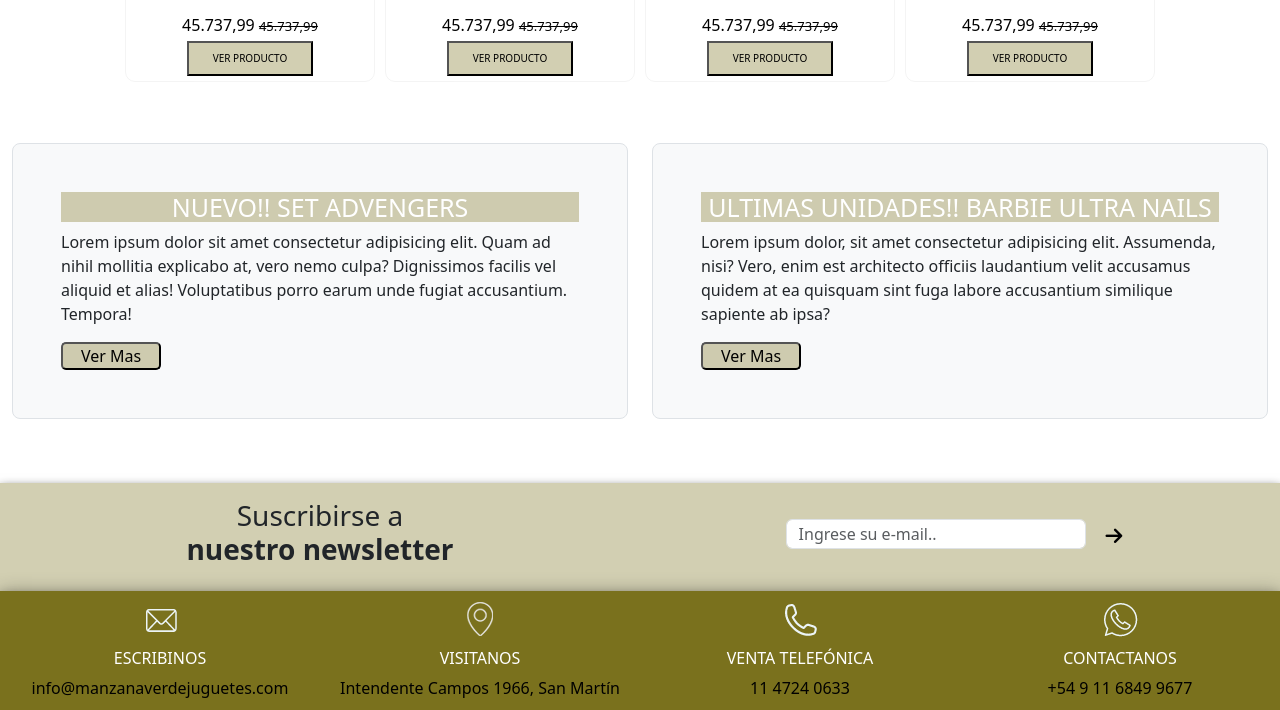
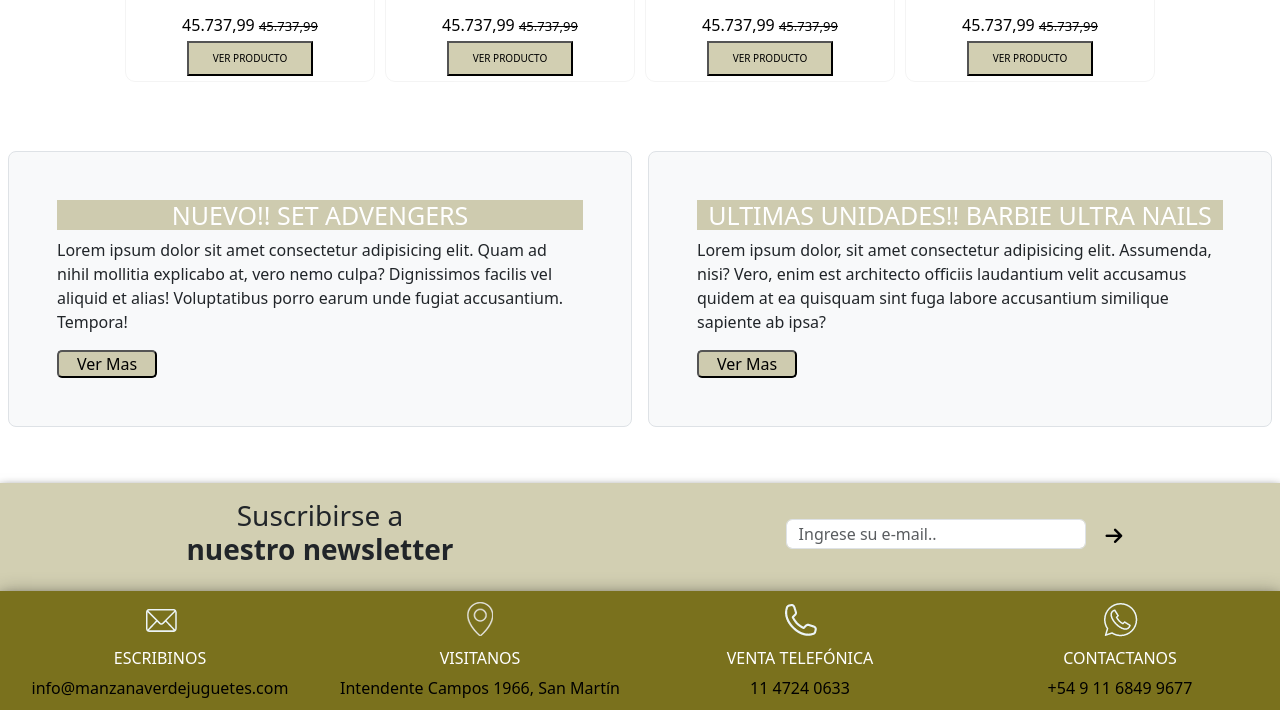
Before and after one commit to mfrancischini/PreEntrega2Francischini, a plain HTML site: page index.html in a window 1280 px wide. Shown: the part 813-1523 px from the top of the page. Drawn offline with nearby package versions, Linux system fonts and the light colour scheme.

Commit message:
Se agrego un p-5 en bloque novedades y se actualizaron tabulaciones codigo

```diff
--- a/index.html
+++ b/index.html
@@ -23,7 +23,7 @@
 </head>
 
 <body>
-
+  <!-- HEADER -->
 
   <header class="navbar navbar-expand-lg">
 
@@ -62,7 +62,7 @@
       </div>
     </div>
   </header>
-
+  <!-- FIN HEADER -->
 
   <p>
   <h2 class="text-center shadow">JUGUETERIA MANZANA VERDE</h2>
@@ -169,29 +169,32 @@
 
     </section>
   </div>
-  <!-- BLOQUE PRODUCTOS -->
+  <!-- FIN BLOQUE PRODUCTOS -->
 
   <!-- BLOQUE NOVEDADES -->
-  <div class="row align-items-md-stretch py-5 mx-auto mb-3">
-    <div class="col-md-6">
+  <div class="row align-items-md-stretch py-5 mx-auto mb-3qu">
+    <div class="col-md-6 p-2">
       <div class="h-100 p-5 bg-body-tertiary border rounded-3">
         <h2>NUEVO!! Set Advengers</h2>
-        <p>Lorem ipsum dolor sit amet consectetur adipisicing elit. Quam ad nihil mollitia explicabo at, vero nemo culpa? Dignissimos facilis vel aliquid et alias! Voluptatibus porro earum unde fugiat accusantium. Tempora!</p>
+        <p>Lorem ipsum dolor sit amet consectetur adipisicing elit. Quam ad nihil mollitia explicabo at, vero nemo
+          culpa? Dignissimos facilis vel aliquid et alias! Voluptatibus porro earum unde fugiat accusantium. Tempora!
+        </p>
         <button class="btn-nov" type="button">Ver Mas</button>
       </div>
     </div>
-    <div class="col-md-6">
+    <div class="col-md-6 p-2">
       <div class="h-100 p-5 bg-body-tertiary border rounded-3">
         <h2>ULTIMAS UNIDADES!! Barbie Ultra Nails</h2>
-        <p>Lorem ipsum dolor, sit amet consectetur adipisicing elit. Assumenda, nisi? Vero, enim est architecto officiis laudantium velit accusamus quidem at ea quisquam sint fuga labore accusantium similique sapiente ab ipsa?</p>
+        <p>Lorem ipsum dolor, sit amet consectetur adipisicing elit. Assumenda, nisi? Vero, enim est architecto officiis
+          laudantium velit accusamus quidem at ea quisquam sint fuga labore accusantium similique sapiente ab ipsa?</p>
         <button class="btn-nov" type="button">Ver Mas</button>
       </div>
     </div>
   </div>
- <!-- BLOQUE FIN NOVEDADES -->
+  <!-- BLOQUE FIN NOVEDADES -->
+
+  <!-- NEWSLETTER -->
   <aside>
-
-    <!-- NEWSLETTER -->
     <div class="container-fluid newsletter">
       <div class="row">
         <div class="col-lg-6 col-md-6 col-sm-12 text-center p-3">
@@ -200,7 +203,8 @@
         <div class="col-lg-6 col-md-6 col-sm-12 text-center p-3">
           <div class="d-flex justify-content-center">
             <form class="form-news d-flex flex-row justify-content-center" role="search">
-              <input class="form-control me-2" type="search" placeholder="Ingrese su e-mail.." aria-label="Ingrese su e-mail..">
+              <input class="form-control me-2" type="search" placeholder="Ingrese su e-mail.."
+                aria-label="Ingrese su e-mail..">
               <button class="btn btn-outline-success" type="submit"><i class="fa-solid fa-arrow-right"></i></button>
             </form>
           </div>
@@ -208,11 +212,8 @@
       </div>
     </div>
 
-<!-- NEWSLETTER -->
-
-
   </aside>
-
+  <!-- FIN NEWSLETTER -->
   <!-- FOOTER -->
 
   <footer class="boxfooter container-fluid">
@@ -269,13 +270,18 @@
 
   </footer>
   <!-- FIN FOOTER -->
+
+  <!-- WHATSAPP -->
   <a href="https://web.whatsapp.com/" class="whatsapp">
     <i class="fa-brands fa-whatsapp"></i></i>
   </a>
+  <!-- FIN WHATSAPP -->
 
+  <!-- SCRIPT -->
   <script src="https://cdn.jsdelivr.net/npm/bootstrap@5.3.2/dist/js/bootstrap.bundle.min.js"
     integrity="sha384-C6RzsynM9kWDrMNeT87bh95OGNyZPhcTNXj1NW7RuBCsyN/o0jlpcV8Qyq46cDfL"
     crossorigin="anonymous"></script>
+  <!-- FIN SCRIPT -->
 </body>
 
 </html>
```
Also changed, not shown: css/estilos.css (+11 -13 lines), paginas/contacto.html (+16 -2 lines), paginas/nosotros.html (+9 -6 lines), paginas/novedades.html (+7 -5 lines), paginas/productos.html (+9 -5 lines).
